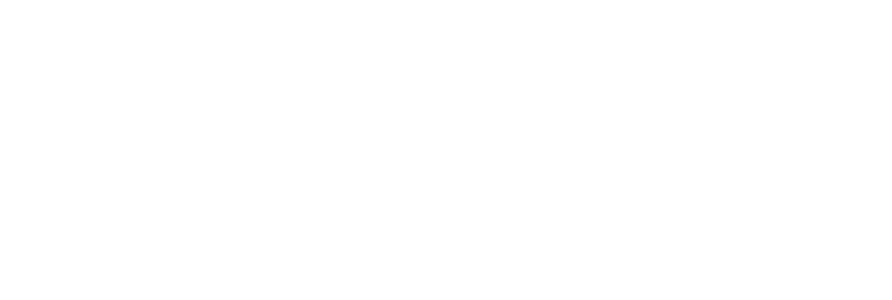
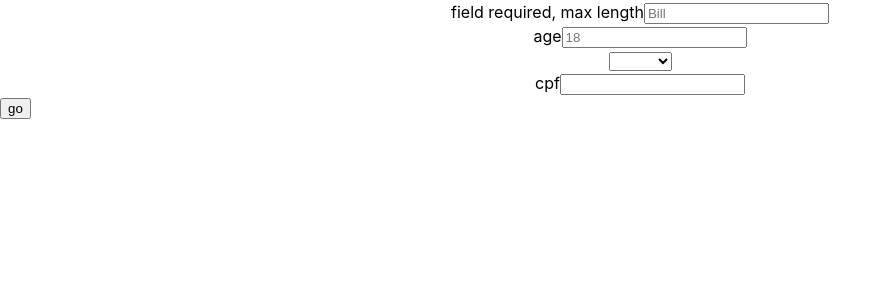
Before and after one commit to walterfcarvalho/boiler-plate-interview-tests, a React (Create React App) app: page /formulario in a window 1280 px wide. Before the commit this address had no page. Shown: the top 300 px of the page, without its empty margins (0-892 px from the left). Built offline with nearby package versions, Linux system fonts and the light colour scheme.

Commit message:
form validation with react-hook-form

```diff
--- a/package.json
+++ b/package.json
@@ -8,6 +8,8 @@
     "@testing-library/user-event": "^13.5.0",
     "react": "^18.2.0",
     "react-dom": "^18.2.0",
+    "react-hook-form": "^7.32.2",
+    "react-router-dom": "^6.3.0",
     "react-scripts": "5.0.1",
     "web-vitals": "^2.1.4"
   },
--- a/src/components/App.js
+++ b/src/components/App.js
@@ -5,11 +5,12 @@ import './App.css'
 function App() {
   return <div>
     <h1>
-      <p> <Link to="/simplelist" > simplelist </Link> </p>
-      <p> <Link to="/growshrinkbutton" > GrowShrinkButton </Link> </p>
-      <p> <Link to="/buggybuttons" > BuggyButtons </Link> </p>
-      <p> <Link to="/stackoperation" > StackOperation </Link> </p>
-      <p> <Link to="/captcha" > Captcha </Link> </p>
+      <p> <Link to="/growshrinkbutton" > 13 GrowShrinkButton </Link> </p>
+      <p> <Link to="/captcha" >  14 Captcha  </Link> </p>
+      <p> <Link to="/buggybuttons" > 15 BuggyButtons </Link> </p>
+      <p> <Link to="/simplelist" > 16 simplelist </Link> </p>
+      <p> <Link to="/stackoperation" > 17 StackOperation </Link> </p>
+      <p> <Link to="/form" > 17 Form validator </Link> </p>
     </h1>
   </div>
 }
--- a/src/Captcha/index.js
+++ b/src/components/Captcha/index.js
@@ -41,9 +41,6 @@ const Captcha = () => {
   return <div>
     <h1> <Link to="/" > return to begin </Link></h1>
 
-
-
-
     <div className='captcha-container'>
 
 
--- /dev/null
+++ b/src/components/Formulario/index.js
@@ -0,0 +1,87 @@
+
+// https://react-hook-form.com/get-started#Handleerrors
+
+import React from "react"
+import { useForm } from "react-hook-form"
+
+const Formulario = () => {
+
+  const { register, handleSubmit, watch, formState: { errors } } = useForm()
+
+  const onSubmit = data => console.log(data)
+
+  console.log(watch())
+
+  return <div>
+    <form onSubmit={handleSubmit(onSubmit)} >
+
+      <p>
+        <label htmlFor="firstName">field required, max length</label>
+        <input
+          placeholder="Bill"
+          {...register('firstName', {
+            required: 'this is a required',
+            maxLength: {
+              value: 200,
+              message: 'Max length is 2',
+            },
+          })}
+        />
+        {errors.firstName && errors.firstName.message}
+        <br />
+      </p>
+
+      <p>
+        <label htmlFor="range">age</label>
+        <input
+          placeholder="18"
+          {...register('age', {
+
+            required: 'age is required',
+            min: {
+              value: 18,
+              message: 'min age is 18',
+            },
+            max: {
+              value: 99,
+              message: 'max age is 99',
+            }
+          })}
+        />
+        {errors.firstName && errors.age.message}
+        <br />
+      </p>
+
+      <p>
+        <select {...register("gender", { required: 'choose a gender' })}>
+          <option value=""></option>
+          <option value="female">female</option>
+          <option value="male">male</option>
+          <option value="other">other</option>
+        </select>
+        {errors.gender && errors.gender.message}
+        <br />
+      </p>
+
+
+      <p>
+        <label htmlFor="cpf">cpf</label>
+        <input {...register("cpf", { required: 'informe o cpf',
+          pattern: { value: /^\d{3}\.\d{3}\.\d{3}\-\d{2}$/, message: "nao é cpf" }
+
+        })} />
+
+        {errors.cpf && errors.cpf.message}
+        <br />
+
+
+      </p>
+
+      <input type="submit" value={"go"} />
+
+
+    </form>
+  </div>
+}
+
+export default Formulario
--- a/src/components/SimpleList/index.js
+++ b/src/components/SimpleList/index.js
@@ -1,5 +1,5 @@
 import React, { useState } from 'react'
-import icon from './../images/delete-16.ico'
+import icon from '../images/delete-16.ico'
 import { Link } from "react-router-dom"
 import './SimpleList.css'
 
@@ -44,7 +44,7 @@ const SimpleList = () => {
         id="newvalue"
       >
       </input>
-      <input type="submit" value="Login" />
+      <input type="submit" value="Add" />
     </form>
 
     {lista.map((item, index) => (
--- a/src/index.js
+++ b/src/index.js
@@ -9,7 +9,8 @@ import SimpleList from './components/SimpleList'
 import GrowShrinkButton from './components/GrowShrinkButton'
 import BuggyButtons from './components/Bunnys'
 import StackOperation from './components/StackOperation'
-import Captcha from './Captcha'
+import Captcha from './components/Captcha'
+import Formulario from './components/Formulario'
 
 const root = ReactDOM.createRoot(document.getElementById('root'))
 const history = createBrowserHistory({ window })
@@ -33,6 +34,8 @@ root.render(
 
         <Route path="/captcha" element={<Captcha />} > </Route>
 
+        <Route path="/formulario" element={<Formulario />} > </Route>
+
         <Route path="/timeline" element={<App />} >
           <Route path=":login" element={<App />} />
         </Route>
```
Also changed, not shown: src/components/Captcha/Captcha.css (renamed from src/Captcha/Captcha.css), 2 other files (tests, documents, lock files or other folders).
